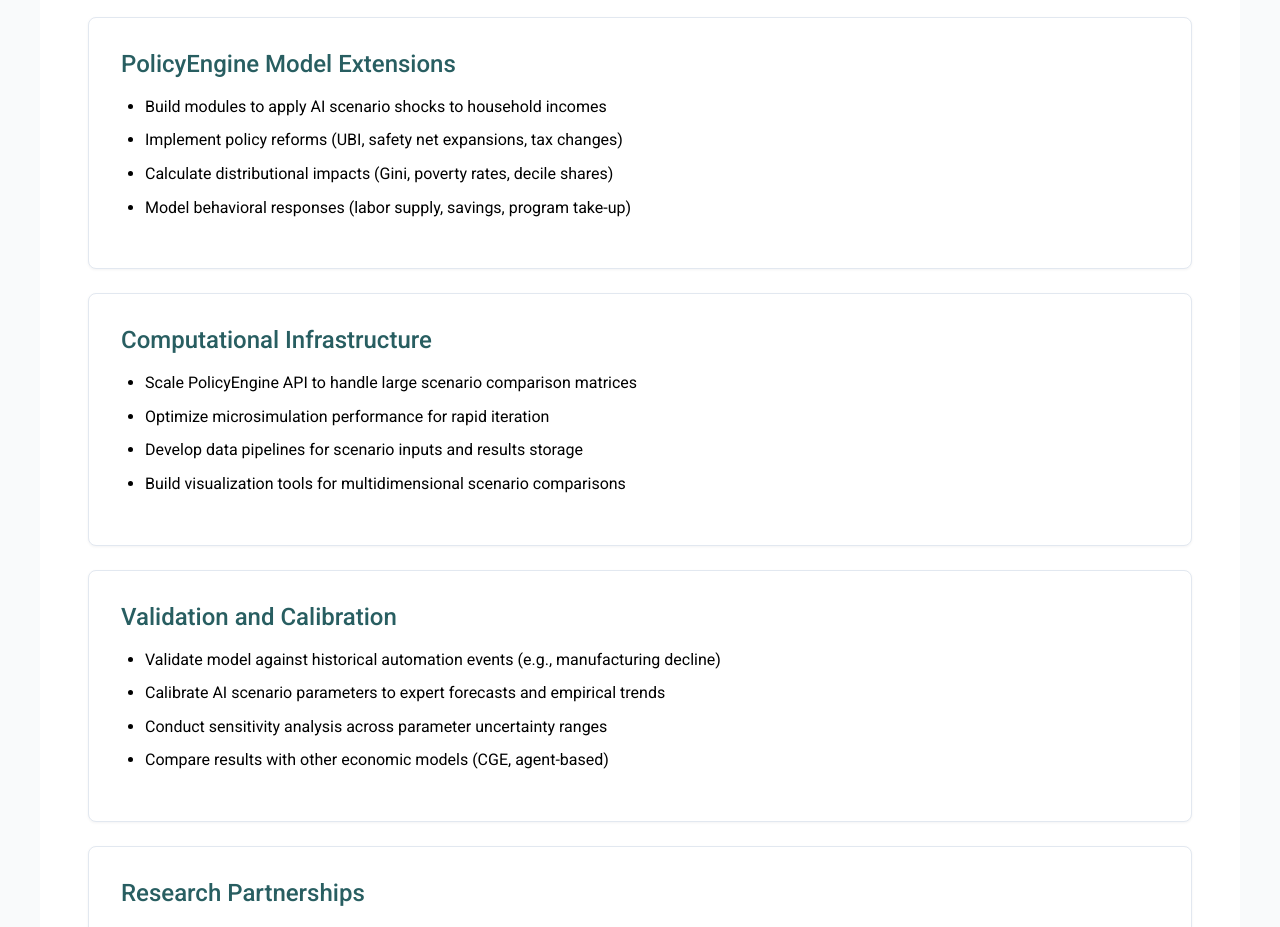
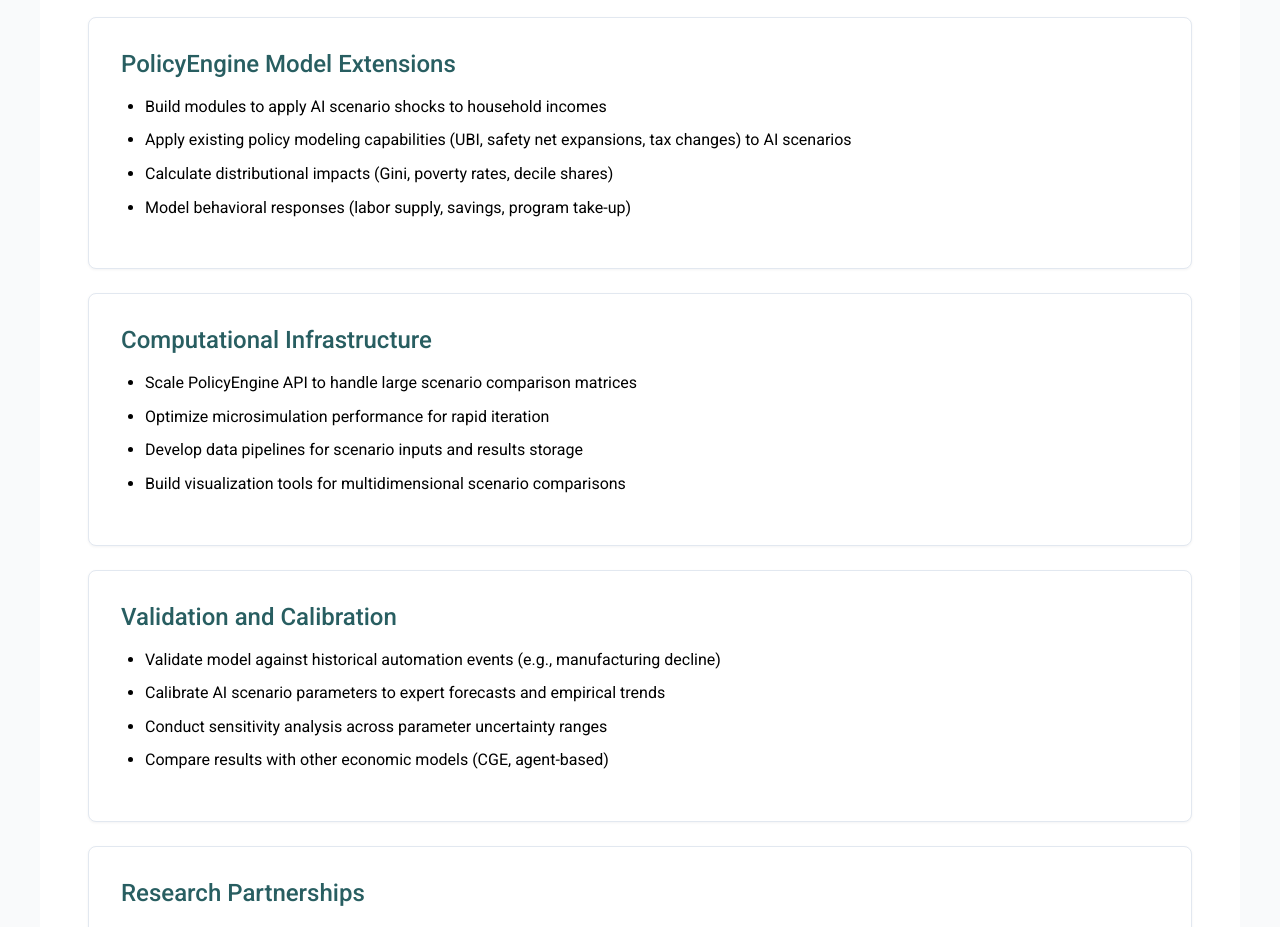
Before and after one commit to PolicyEngine/ai-growth-research, a React (Create React App) app: page /research in a window 1280 px wide. Shown: the part 5880-6807 px from the top of the page. Built offline with nearby package versions, Linux system fonts and the light colour scheme.

Commit message:
Clarify that PolicyEngine already supports UBI/safety net/tax modeling (#12)
Update Model Extensions section to clarify we're applying existing capabilities to AI scenarios, not building them from scratch.

```diff
--- a/src/components/TechnicalRequirements.js
+++ b/src/components/TechnicalRequirements.js
@@ -24,7 +24,7 @@
       category: "PolicyEngine Model Extensions",
       items: [
         "Build modules to apply AI scenario shocks to household incomes",
-        "Implement policy reforms (UBI, safety net expansions, tax changes)",
+        "Apply existing policy modeling capabilities (UBI, safety net expansions, tax changes) to AI scenarios",
         "Calculate distributional impacts (Gini, poverty rates, decile shares)",
         "Model behavioral responses (labor supply, savings, program take-up)",
       ],
```
